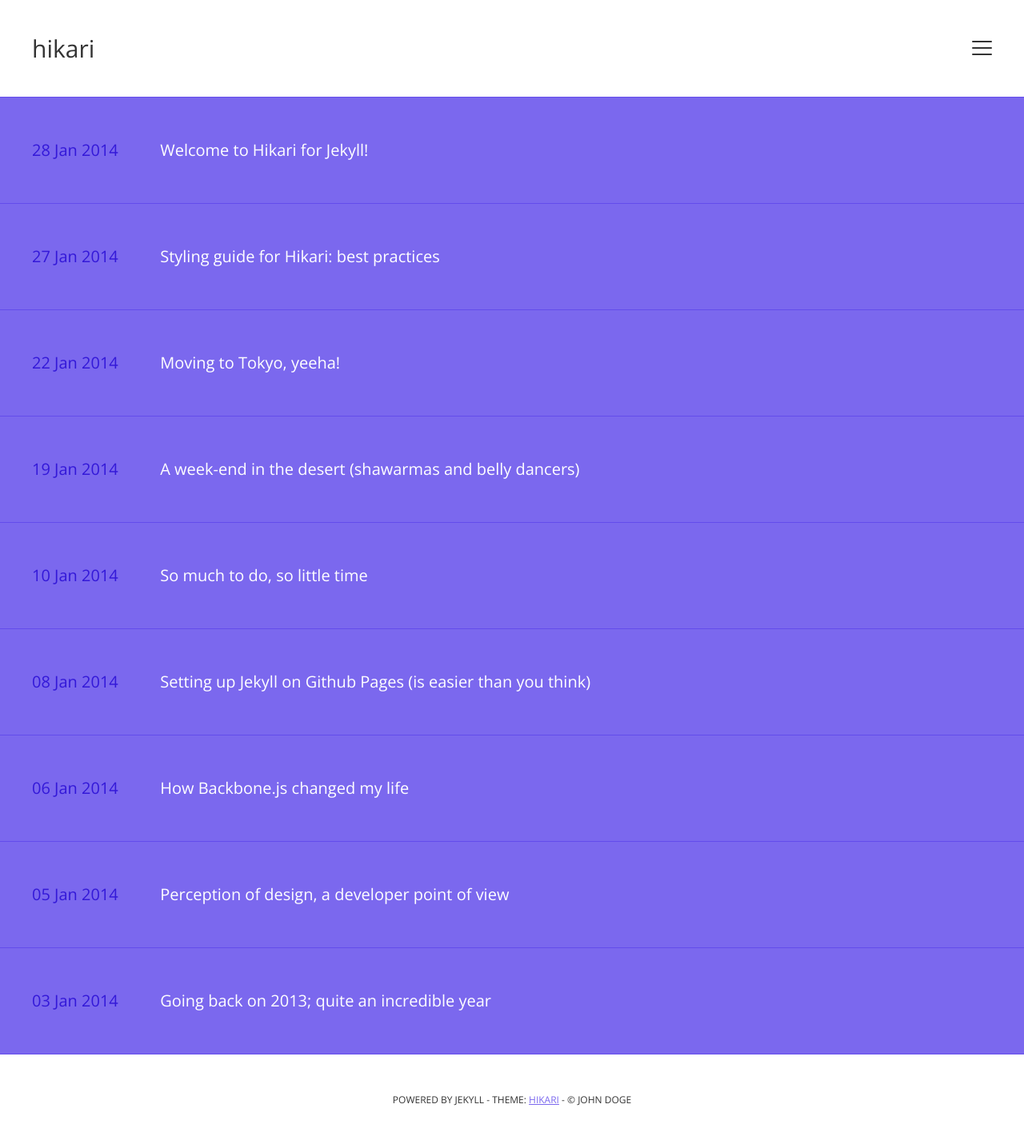
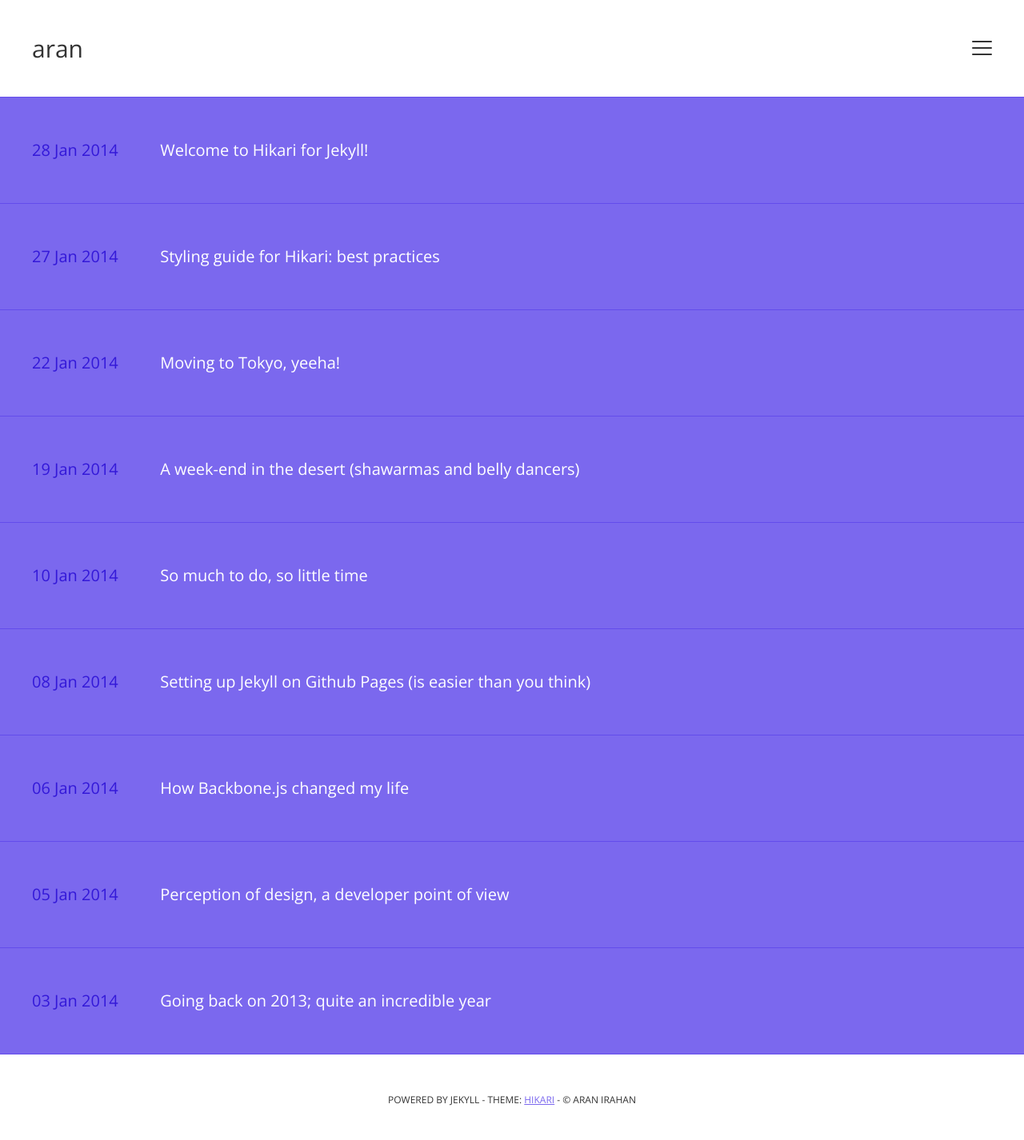
Before and after one commit to aranirahan/aranclass, a Jekyll site: the page built from index.html, in a window 1280 px wide. Shown: the whole page at 80% size. Built offline with Jekyll 4.4.1, drawn with Linux system fonts in a browser that asks for light colours; the list of posts is cut into pages by our own code; part of the change alters nothing that is shown.

Commit message:
Update _config.yml

```diff
--- a/_config.yml
+++ b/_config.yml
@@ -1,28 +1,28 @@
 # Title of your blog; shows in the header
-name: "hikari"
+name: "aran"
 
 # Description of your content (will only be used on Google Search)
-description: "Fluid, responsive blog theme for Jekyll"
+description: "Lets learn every day until die"
 
 # Your name. Will show in your footer + sidebar
-author: "John Doge"
+author: "Aran Irahan"
 
-url: "http://m3xm.github.io"
-baseurl: "/hikari-for-jekyll"
+url: "https://aranlearn.github.io/"
+baseurl: "/aranlearn"
 
 # A short presentation of yourself. Will show in the sidebar, under your name. Best usage would be between 30 to 50 words.
-author-bio: "I'm a dog. I develop things. This is my blog so why don't you close this damn side panel (cursed by most UX Designers but I don't care, I do whatever I want) and start reading my awesome stuff?"
+author-bio: "I am a learner abadi"
 
 # Social Accounts (mine, as placeholders)
 
-twitter: mx3m
-github: m3xm
-dribbble: m3xm
-instagram: m3xm
+twitter: https://twitter.com/aranirahan
+github: https://github.com/aranirahan
+dribbble: https://dribbble.com/aranirahan
+instagram: https://www.instagram.com/aranirahan/
 
 # Google Analytics (you may want to changes these with yours or even delete :)
 
-ga_domain: m3xm.github.io
+ga_domain: aranlearn.github.io
 ga_tracking_id: UA-47727049-1
 
 # Other (refer to http://jekyllrb.com/docs/home/ for further details on the below)
```
